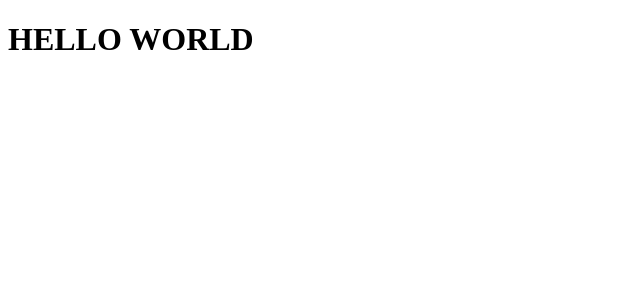
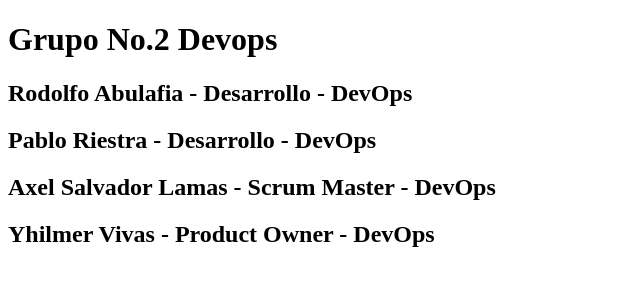
Before and after one commit to romaesiv01/Clase_Cloud, a plain HTML site: page index.html in a window 1280 px wide. Shown: the whole page, without its empty margins (0-640 px from the left). Drawn offline with Linux system fonts and the light colour scheme.

Commit message:
se agrega index1.html

```diff
--- a/index.html
+++ b/index.html
@@ -7,6 +7,11 @@
     <title>DEVOPS</title>
 </head>
 <body>
-    <h1> HELLO WORLD</h1>
+    <h1> Grupo No.2 Devops</h1>
+    <h2> Rodolfo Abulafia - Desarrollo - DevOps </h2>
+    <h2> Pablo Riestra - Desarrollo - DevOps </h2>
+    <h2> Axel Salvador Lamas - Scrum Master - DevOps </h2>
+    <h2> Yhilmer Vivas - Product Owner - DevOps </h2>
+
 </body>
 </html>
```
